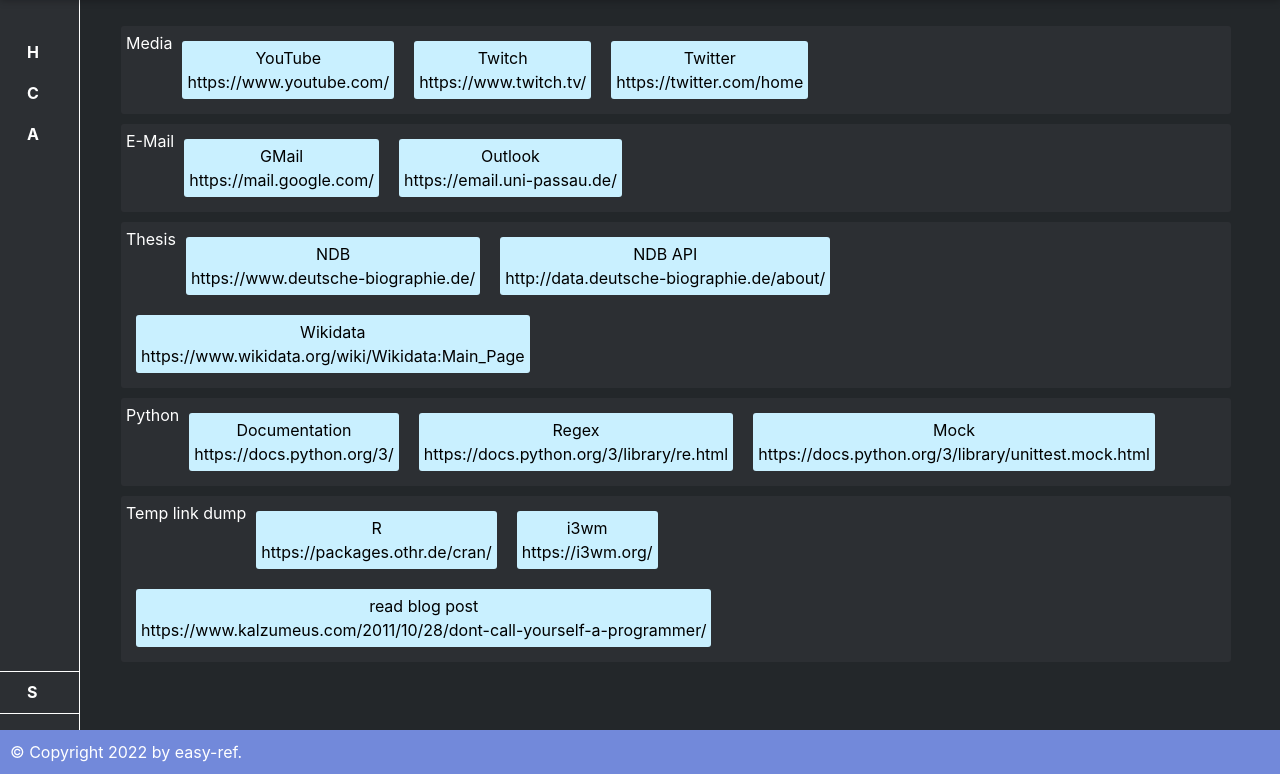
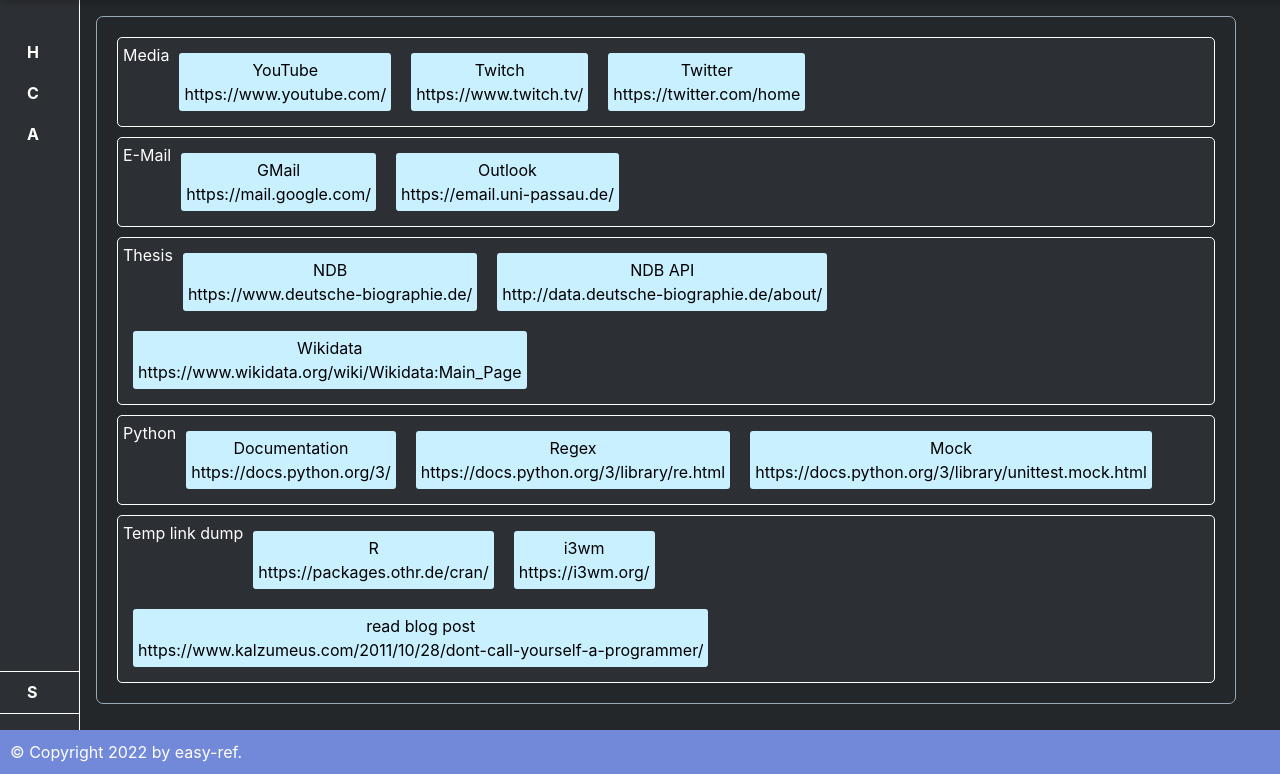
Before and after one commit to iTsluku/easy-ref, a Flask app: page /customization in a window 1280 px wide. Shown: the part 70-844 px from the top of the page. Run offline with Flask 2, Linux system fonts and the light colour scheme; some libraries are stand-ins or nearby versions.

Commit message:
Add draggable container

```diff
--- /dev/null
+++ b/static/js/dragging.js
@@ -0,0 +1,49 @@
+const draggableContainers = document.querySelectorAll('.draggable-container')
+const draggableItems = document.querySelectorAll('.draggable-item')
+
+draggableContainers.forEach(container => {
+    container.addEventListener('dragstart', () => {
+        container.classList.add('dragging-container')
+    })
+    container.addEventListener('dragend', () => {
+        container.classList.remove('dragging-container')
+    })
+})
+
+draggableItems.forEach(item => {
+    item.addEventListener('dragstart', () => {
+        item.classList.add('dragging-item')
+    })
+    item.addEventListener('dragend', () => {
+        item.classList.remove('dragging-item')
+    })
+})
+
+
+const s = document.querySelector('.draggable-container-space')
+if (s){
+    s.addEventListener('dragover', e => {
+        e.preventDefault()
+        const c = document.querySelector('.dragging-container')
+        if (c){
+            const afterElement = getDragAfterElement(s,e.clientY)
+            if (afterElement==null){
+                s.appendChild(c)
+            }else{
+                s.insertBefore(c,afterElement)
+            }
+        }
+    })
+}
+
+function getDragAfterElement(container,y){
+    const draggableContainerElements = [...container.querySelectorAll('.draggable-container:not(.dragging-container)')]
+    return draggableContainerElements.reduce((closest, child) => {
+        const box = child.getBoundingClientRect()
+        const offset = y - box.top - box.height / 2
+        if (offset<0 && offset>closest.offset){
+            return {offset: offset, element: child}
+        }
+        return closest
+    }, {offset: Number.NEGATIVE_INFINITY}).element
+}
--- a/static/styles/stylesheet.css
+++ b/static/styles/stylesheet.css
@@ -154,6 +154,33 @@ body.dark{
     cursor: pointer;
 }
 
+
+/* customization dragging */
+
+.container.content{
+    padding: 0;
+}
+
+.draggable-container-space{
+    background-color: var(--primary-color-1);
+    padding: 10px;
+    border: 1px solid var(--primary-color-2);
+    border-radius: 7px;
+}
+
+.draggable-container{
+    cursor: move;
+}
+
+.draggable-item{
+    cursor: move;
+}
+
+.draggable-container.dragging-container, .draggable-item.dragging-item{
+    opacity: 0.2;
+}
+
+
 /* header */
 
 .menu-icon-btn{
@@ -232,10 +259,8 @@ body.dark #msg-info{
     background: var(--secondary-color-2);
     padding: 5px;
     margin: 10px;
-    border-radius: 3px;
-}
-
-body.light .flexbox-container{
+    border-radius: 5px;
+    width: auto;
     border: 1px solid var(--btn-text-color);
 }
 
--- a/templates/customization.html
+++ b/templates/customization.html
@@ -2,14 +2,15 @@
 {% block title %}Customization{% endblock %}
 {% block content %}
     {% if containers %}
+        <div class="container draggable-container-space">
             {% for container in containers %}
-            <div class="container flexbox-container">
+                <div class="container flexbox-container draggable-container" draggable="true">
                     {% for key, value in container.items() %}
                         {% if key == 'links' %}
                             <div class="link-container-title">{{ container.title }}</div>
                             {% if value %}
                                 {% for item in value %}
-                                <div class="flexbox-item">
+                                    <div class="flexbox-item draggable-item" draggable="true" ondragstart="event.stopPropagation();">
                                         {% for k, v in item.items() %}
                                             {% if k == 'title' %}
                                                 <div class="link-container-item-title">{{ v }}</div>
@@ -25,5 +26,6 @@
                     {% endfor %}
                 </div>
             {% endfor %}
+        </div>
     {% endif %}
 {% endblock %}
--- a/templates/layout.html
+++ b/templates/layout.html
@@ -79,5 +79,6 @@
 <script src="{{ url_for('static',filename='js/nav.js') }}" defer></script>
 <script src="{{ url_for('static',filename='js/theme.js') }}" defer></script>
 <script src="{{ url_for('static',filename='js/open_new_tabs.js') }}" defer></script>
+<script src="{{ url_for('static',filename='js/dragging.js') }}" defer></script>
 </body>
 </html>
```
Lines whose indentation alone changed are shown as unchanged.
